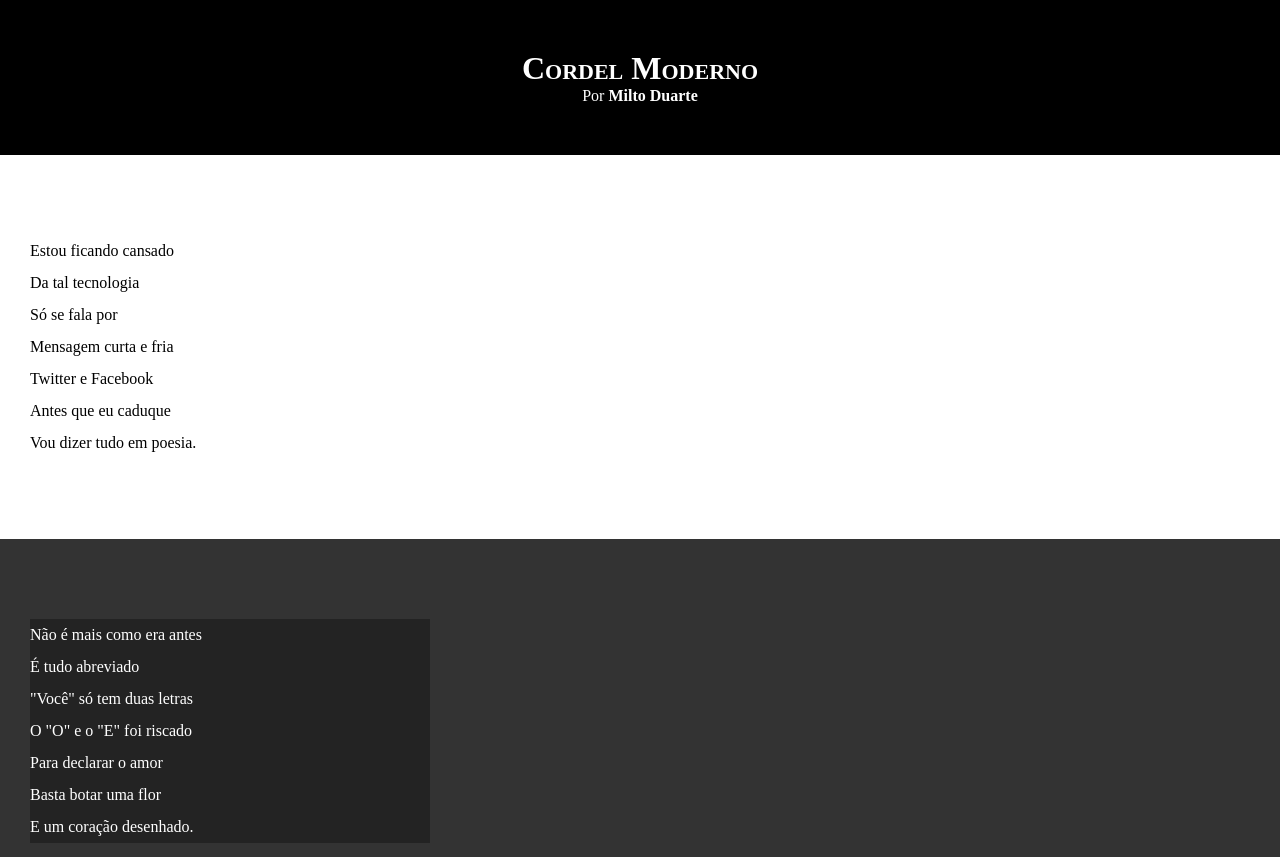
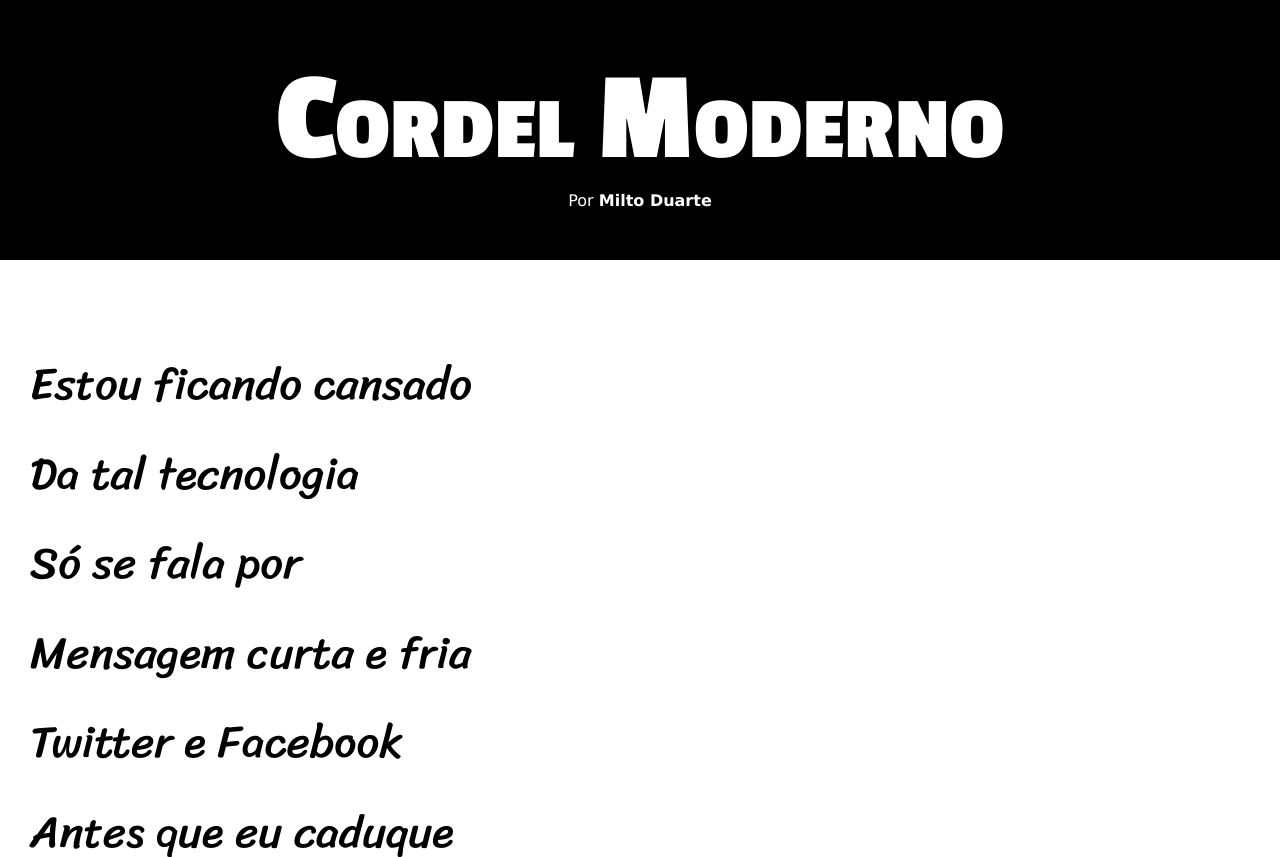
Before and after one commit to Paulofernandocaja/html-css, a plain HTML site: page desafios-html/exercício012/index.html in a window 1280 px wide. Shown: the top 857 px of the page. Drawn offline with Linux system fonts and the light colour scheme.

Commit message:
atualização de estilos desafio 12

```diff
--- a/desafios-html/exercício012/style.css
+++ b/desafios-html/exercício012/style.css
@@ -1,11 +1,20 @@
 @charset "UTF-8";
+
+@import url('https://fonts.googleapis.com/css2?family=Bebas+Neue&family=Passion+One:wght@400;700;900&family=Sriracha&display=swap');
+
+:root {
+    --font1: Verdana, Geneva, Tahoma, sans-serif;
+    --font2: "Passion One", sans-serif;
+    --font3: "Sriracha", cursive;
+}
 
 * {
     margin: 0px;
     padding: 0px;
 }
 
-html body {
+html, body {
+    font-family: var(--font1);
     min-height: 100vh;
     background-color: darkgray;
 }
@@ -17,8 +26,10 @@ header {
 }
 
 header > h1 {
+    font-family: var(--font2);
     padding-top: 50px;
     font-variant: small-caps;
+    font-size: 10vw;
 }
 
 header > p {
@@ -36,10 +47,12 @@ a:hover {
 }
 
 section {
+    font-family: var(--font3);
     padding-top: 10vh ;
     padding-bottom:10vh ;
     line-height: 2em;
     padding-left: 30px;
+    font-size: 3.5vw;
 }
 section.normal {
     background-color: white;
@@ -53,7 +66,8 @@ section.imagem {
 
 section.imagem > p{
     background-color: rgba(0, 0, 0, 0.305);
-    width: 400px;
+    display: inline-block;
+    padding: 5px;
 }
 footer {
     background-color: black;
```
